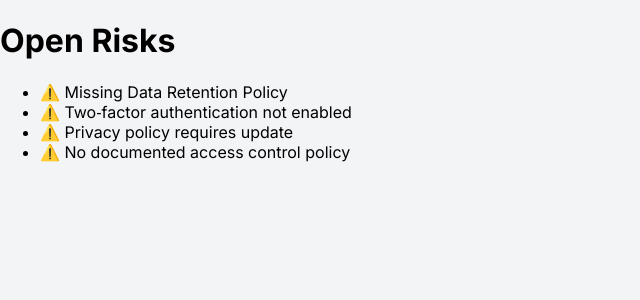
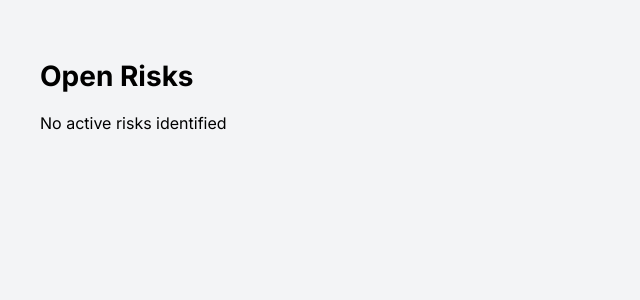
Before and after one commit to abdisamad9009-dot/complypilot-frontend, a Next.js app: page /risks in a window 1280 px wide. Shown: the top 300 px of the page, without its empty margins (0-640 px from the left). Built offline with nearby package versions, Linux system fonts and the light colour scheme.

Commit message:
Update page.tsx

```diff
--- a/app/risks/page.tsx
+++ b/app/risks/page.tsx
@@ -1,39 +1,40 @@
+"use client"
+
+import { useSearchParams } from "next/navigation"
+
 export default function RisksPage() {
+  const searchParams = useSearchParams()
+
+  const gdpr = JSON.parse(decodeURIComponent(searchParams.get("gdprIssues") || "[]"))
+  const auth = JSON.parse(decodeURIComponent(searchParams.get("authIssues") || "[]"))
+  const security = JSON.parse(decodeURIComponent(searchParams.get("securityIssues") || "[]"))
+
+  const allRisks = [...gdpr, ...auth, ...security]
+
   return (
-    <div className="min-h-screen bg-slate-50 p-10">
+    <div style={{ padding: "40px" }}>
+      <h1 style={{ fontSize: "28px", marginBottom: "20px" }}>
+        Open Risks
+      </h1>
 
-      <div className="max-w-4xl mx-auto space-y-6">
-
-        <h1 className="text-3xl font-semibold tracking-tight">
-          Open Risks
-        </h1>
-
-        <div className="bg-white border border-black/10 rounded-xl p-6">
-
-          <ul className="space-y-4 text-black/80">
-
-            <li className="flex items-center gap-3">
-              ⚠️ Missing Data Retention Policy
-            </li>
-
-            <li className="flex items-center gap-3">
-              ⚠️ Two‑factor authentication not enabled
-            </li>
-
-            <li className="flex items-center gap-3">
-              ⚠️ Privacy policy requires update
-            </li>
-
-            <li className="flex items-center gap-3">
-              ⚠️ No documented access control policy
-            </li>
-
-          </ul>
-
-        </div>
-
-      </div>
-
+      {allRisks.length === 0 ? (
+        <p>No active risks identified</p>
+      ) : (
+        allRisks.map((risk, i) => (
+          <div
+            key={i}
+            style={{
+              padding: "14px",
+              background: "#f9fafb",
+              marginBottom: "12px",
+              borderRadius: "8px",
+              border: "1px solid #e5e7eb"
+            }}
+          >
+            {risk}
+          </div>
+        ))
+      )}
     </div>
   )
 }
```
